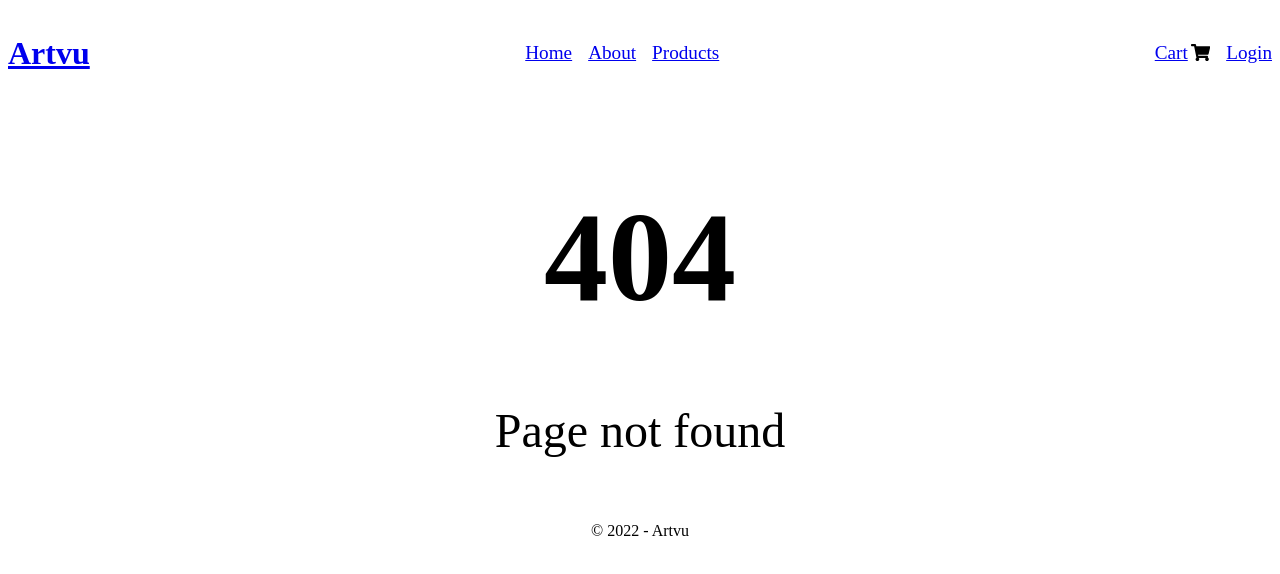
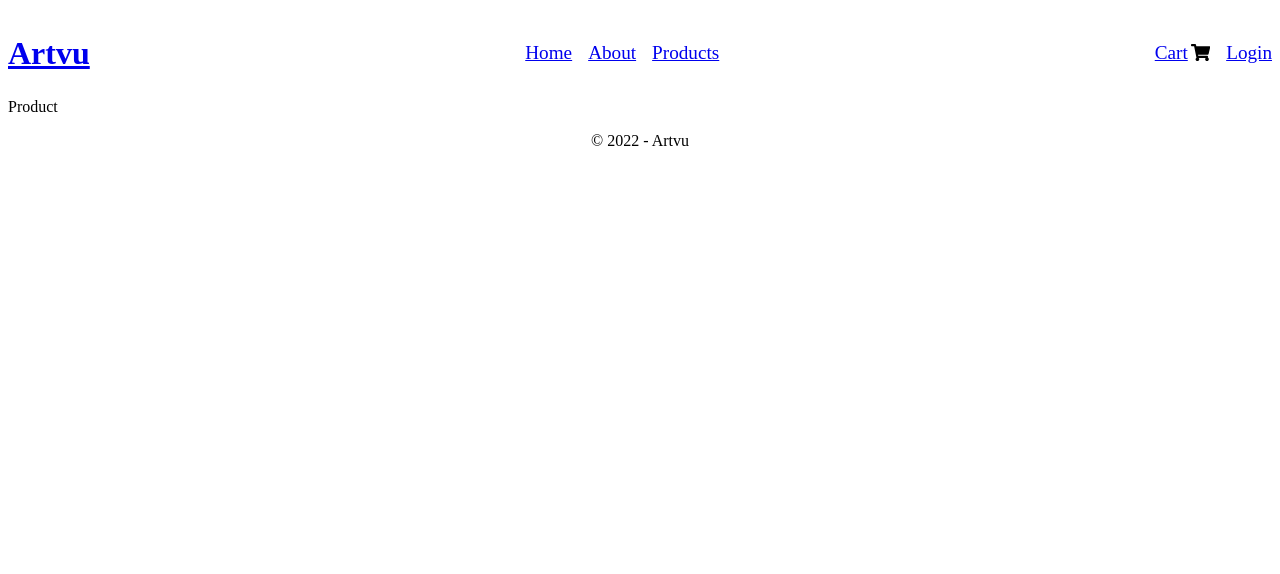
Before and after one commit to EnFlorian/artvu-ecom, a React (Create React App) app: page /product in a window 1280 px wide. Before the commit this address had no page. Shown: the top 574 px of the page. Built offline with nearby package versions, Linux system fonts and the light colour scheme; the HTML template or start-up script is replaced by a standard one.

Commit message:
Added single product page

```diff
--- a/src/App.tsx
+++ b/src/App.tsx
@@ -8,6 +8,7 @@
 import About from "./pages/About";
 import Products from "./pages/Products";
 import Auth from "./pages/Auth";
+import Product from "./pages/Product";
 
 function App() {
   return (
@@ -15,11 +16,11 @@
       <Navbar />
       <Routes>
         <Route path="*" element={<NotFound />} />
-
         <Route path="/" element={<Home />} />
         <Route path="/about" element={<About />} />
         <Route path="/products" element={<Products />} />
         <Route path="/auth" element={<Auth />} />
+        <Route path="/product" element={<Product />} />
       </Routes>
       <Footer />
     </Router>
--- /dev/null
+++ b/src/pages/Product.tsx
@@ -0,0 +1,7 @@
+import "./Product.scss";
+
+const Product = () => {
+  return <div>Product</div>;
+};
+
+export default Product;
```
Also changed, not shown: src/pages/Product.scss (added).
